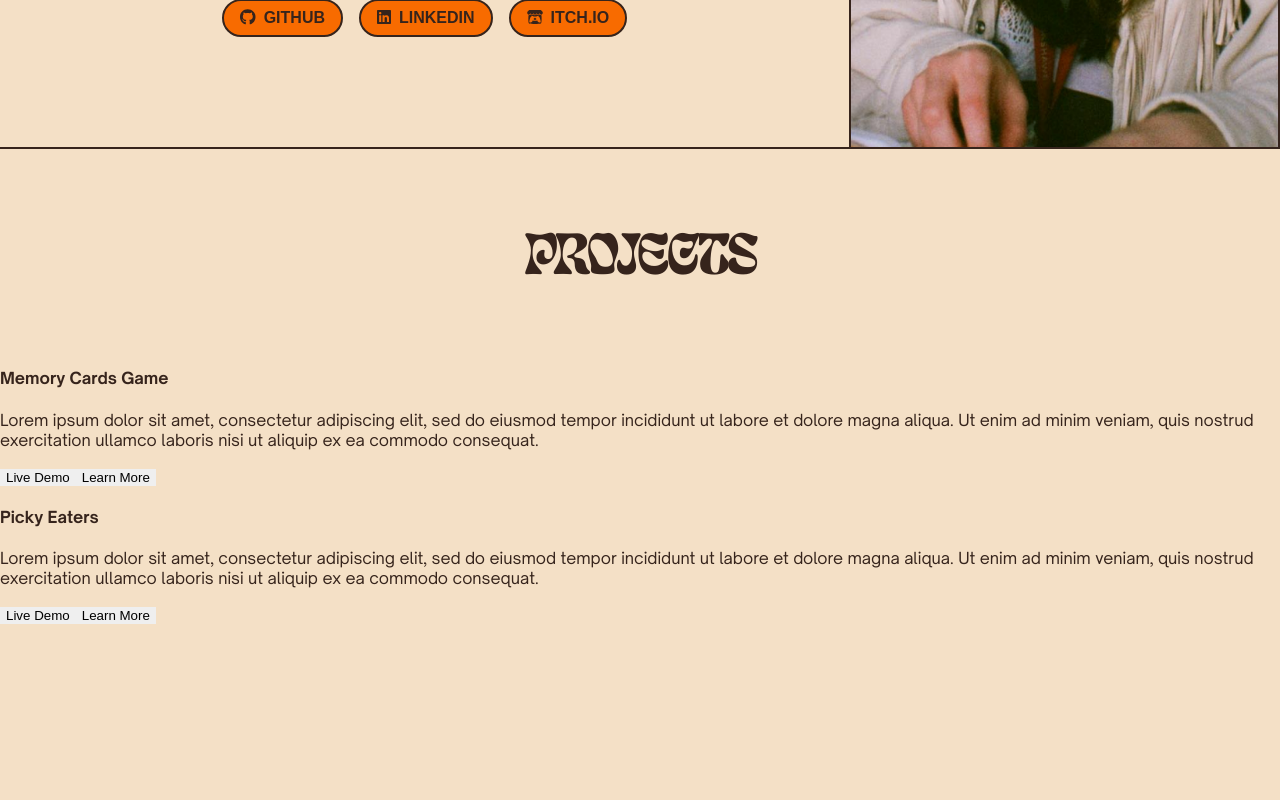
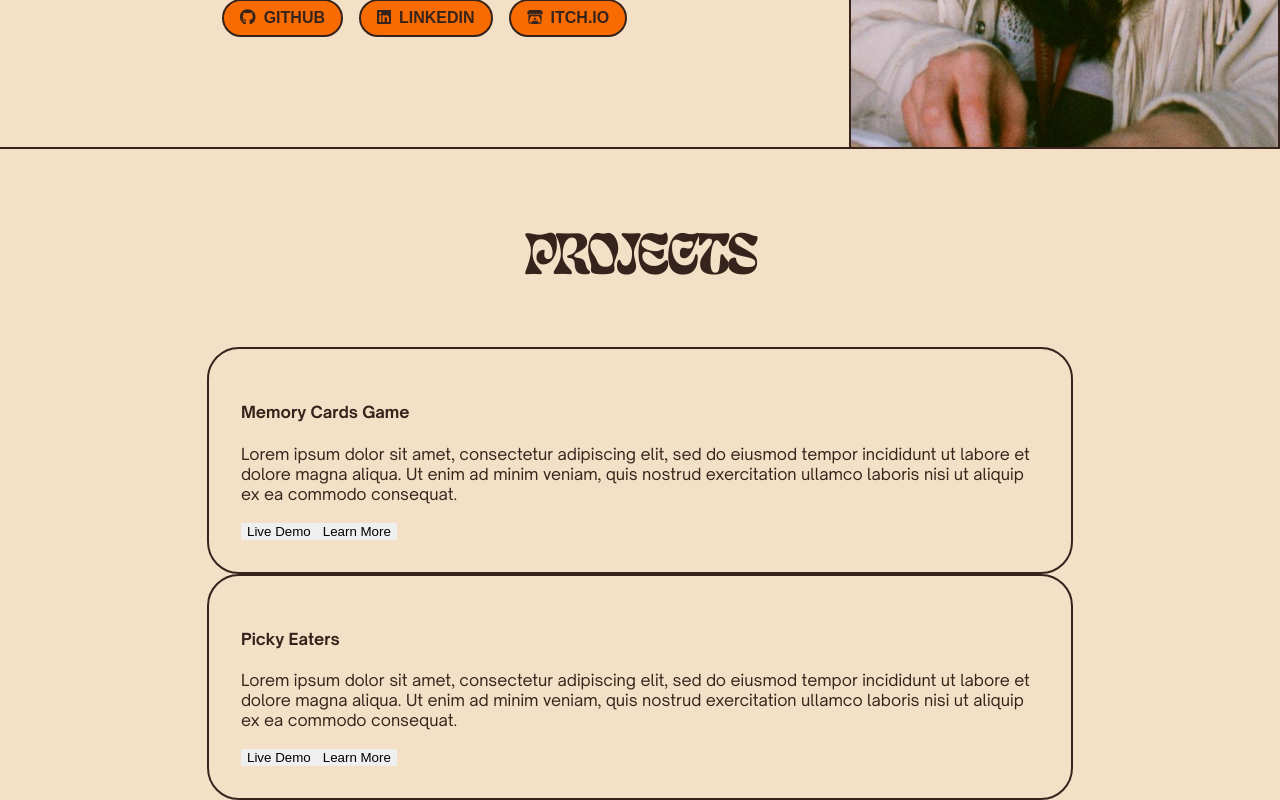
Before and after one commit to Roxanoel/roxanoel.github.io, a React (Create React App) app: page / in a window 1280 px wide. Shown: the part 653-1453 px from the top of the page. Before the commit the page ends 1277 px from the top, so only its background shows below. Built offline with nearby package versions, Linux system fonts and the light colour scheme.

Commit message:
Basic layout for ProjectCard

```diff
--- a/src/components/projects/ProjectCard.js
+++ b/src/components/projects/ProjectCard.js
@@ -1,9 +1,11 @@
 function ProjectCard({name, description, tags, githubLink, liveLink}) {
     return <div className="project-card">
-        <h4>{name}</h4>
-        <p>{description}</p>
-        {liveLink && <button>Live Demo</button>}
-        {githubLink && <button>Learn More</button>}
+        <div className="project-card-text-container">
+            <h4>{name}</h4>
+            <p>{description}</p>
+            {liveLink && <button>Live Demo</button>}
+            {githubLink && <button>Learn More</button>}
+        </div>
     </div>
 }
 
--- a/src/scss/components/__components_dir.scss
+++ b/src/scss/components/__components_dir.scss
@@ -28,3 +28,5 @@
 @import "./job-titles";
 
 @import "./section-header";
+
+@import "./project-card";
--- /dev/null
+++ b/src/scss/components/_project-card.scss
@@ -0,0 +1,14 @@
+@use '../base/structural';
+
+.project-card {
+    // Size & layout
+    max-width: 862px;
+    justify-content: space-between;
+    align-items: flex-start;
+    // Border
+    border-radius: 32px;
+    border: structural.$border-outline;
+}
+.project-card-text-container {
+    padding: 32px;
+}
```
